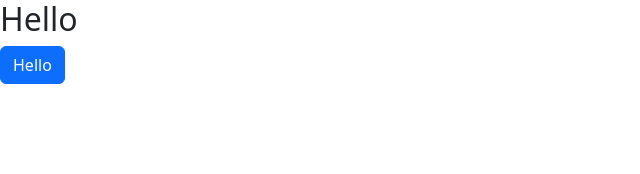
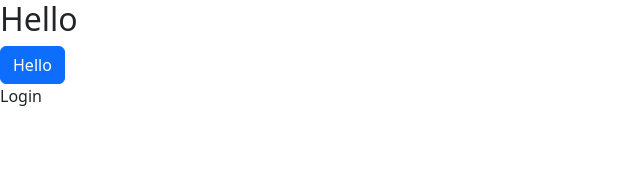
Before and after one commit to gyanendrapoudel/Finance-Tracker-, a React (Vite) app: page / in a window 1280 px wide. Shown: the top 174 px of the page, without its empty margins (0-640 px from the left). Built offline with nearby package versions, Linux system fonts and the light colour scheme.

Commit message:
initial router setup

```diff
--- a/src/App.jsx
+++ b/src/App.jsx
@@ -1,18 +1,22 @@
 
 import './App.css'
 import Button from 'react-bootstrap/Button'
+import { Route, Routes } from 'react-router-dom'
 
-  import { ToastContainer, toast } from 'react-toastify'
-  import 'react-toastify/dist/ReactToastify.css'
+import { ToastContainer, toast } from 'react-toastify'
+import 'react-toastify/dist/ReactToastify.css'
+import Login from './Pages/Login'
 
 function App() {
-
 
   return (
     <>
     <h2>Hello</h2>
     <Button>Hello</Button>
     <ToastContainer/>
+     <Routes>
+      <Route  path='/' element={<Login/>}/>
+     </Routes>
     </>
   )
 }
--- /dev/null
+++ b/src/Pages/Login.jsx
@@ -0,0 +1,6 @@
+const Login = () => {
+  return (
+    <div>Login</div>
+  )
+}
+export default Login
--- a/src/main.jsx
+++ b/src/main.jsx
@@ -3,9 +3,13 @@
 import App from './App.jsx'
 import './index.css'
 import 'bootstrap/dist/css/bootstrap.min.css'
+import { BrowserRouter } from 'react-router-dom'
+
 
 createRoot(document.getElementById('root')).render(
   <StrictMode>
+    <BrowserRouter>
     <App />
+    </BrowserRouter>
   </StrictMode>,
 )
```
